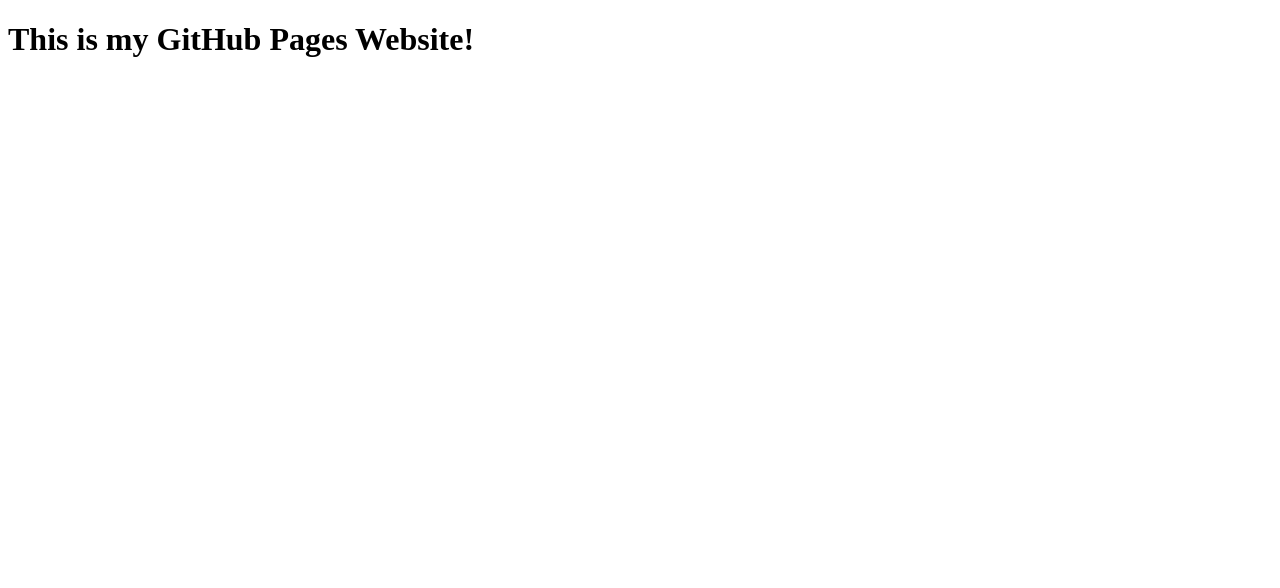
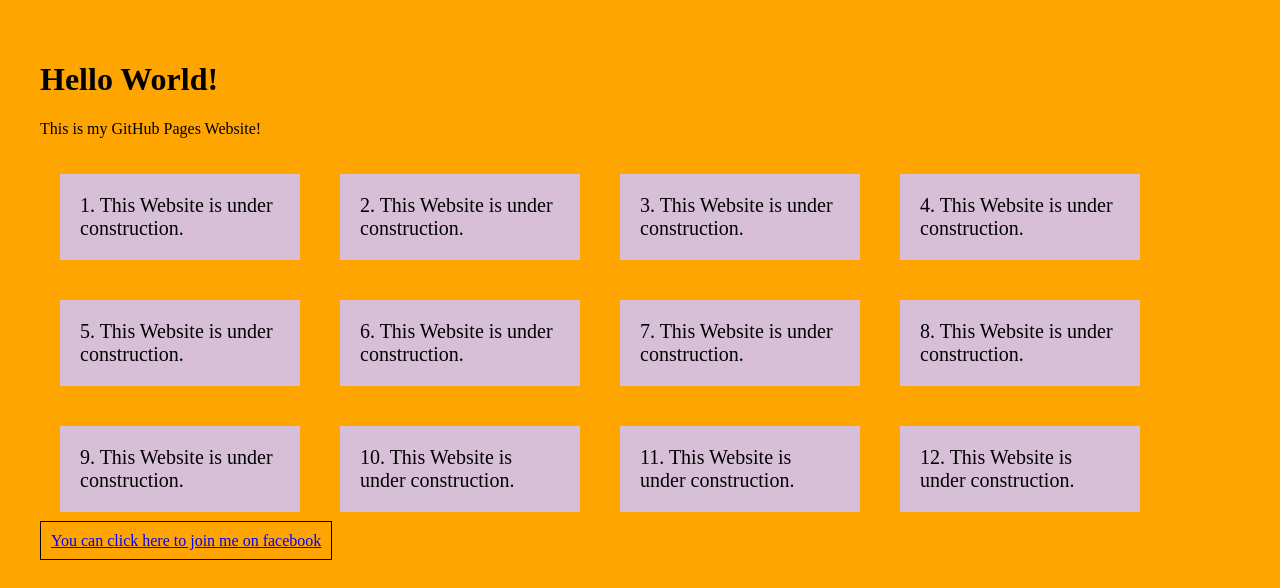
Before and after one commit to Fredasoma/Fredasoma.github.io, a plain HTML site: page index.html in a window 1280 px wide. Drawn offline with Linux system fonts and the light colour scheme.

Commit message:
Add under construction.

```diff
--- a/index.html
+++ b/index.html
@@ -2,10 +2,61 @@
 <html lang="en">
     <head>
         <title>
-            My Page!
+            Fredasoma
         </title>
+        <style>
+            body {
+                background-color: orange;
+                padding: 20px;
+                margin: 20px;
+                font-family: arial sans-serif;
+            }
+            }
+            h1 {
+
+            }
+            #container {
+                display: flex;
+                flex-wrap: wrap;
+            }
+            #container > div {
+                background-color: thistle;
+                font-size: 20px;
+                margin: 20px;
+                padding: 20px;
+                width: 200px;
+            }
+            a:hover{
+                background-color: beige;
+            }
+            a {
+                border: 1px solid black;
+                font-weight: 200px;
+                color: blue;
+                padding: 10px;
+                background-color: transparent;
+            }
+        </style>
+    </head>
     </head>
     <body>
-        <h1>This is my GitHub Pages Website!</h1>
+        <h1>Hello World!</h1>
+        <p>This is my GitHub Pages Website!</p>
+        <div id="container">
+            <div>1. This Website is under construction.</div>
+            <div>2. This Website is under construction.</div>
+            <div>3. This Website is under construction.</div>
+            <div>4. This Website is under construction.</div>
+            <div>5. This Website is under construction.</div>
+            <div>6. This Website is under construction.</div>
+            <div>7. This Website is under construction.</div>
+            <div>8. This Website is under construction.</div>
+            <div>9. This Website is under construction.</div>
+            <div>10. This Website is under construction.</div>
+            <div>11. This Website is under construction.</div>
+            <div>12. This Website is under construction.</div>
+        </div>
+        <a href="https://web.facebook.com/frederick.asomaning.3/">You can click here to join me on facebook</a>
+    </body>
     </body>
 </html>
```
